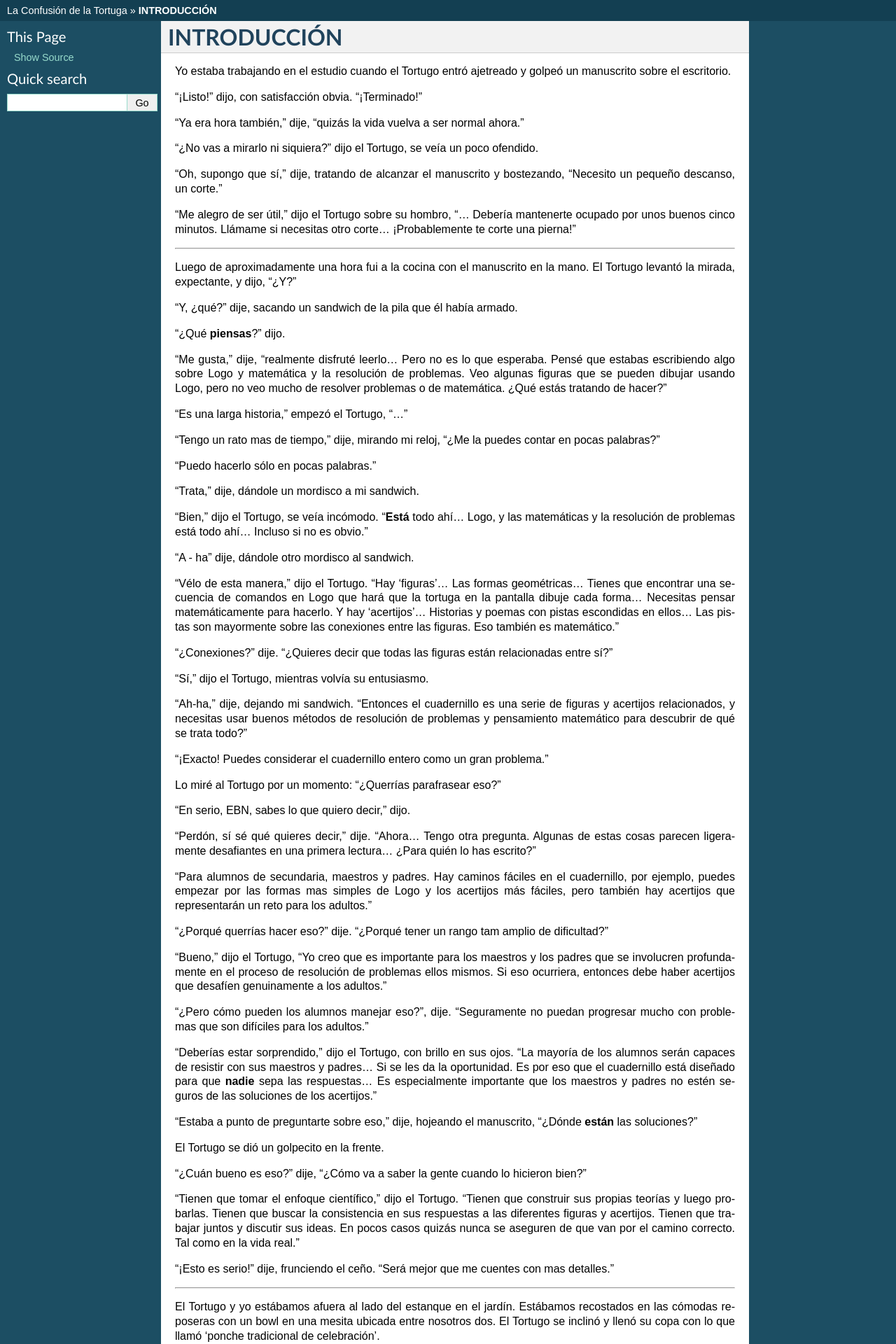
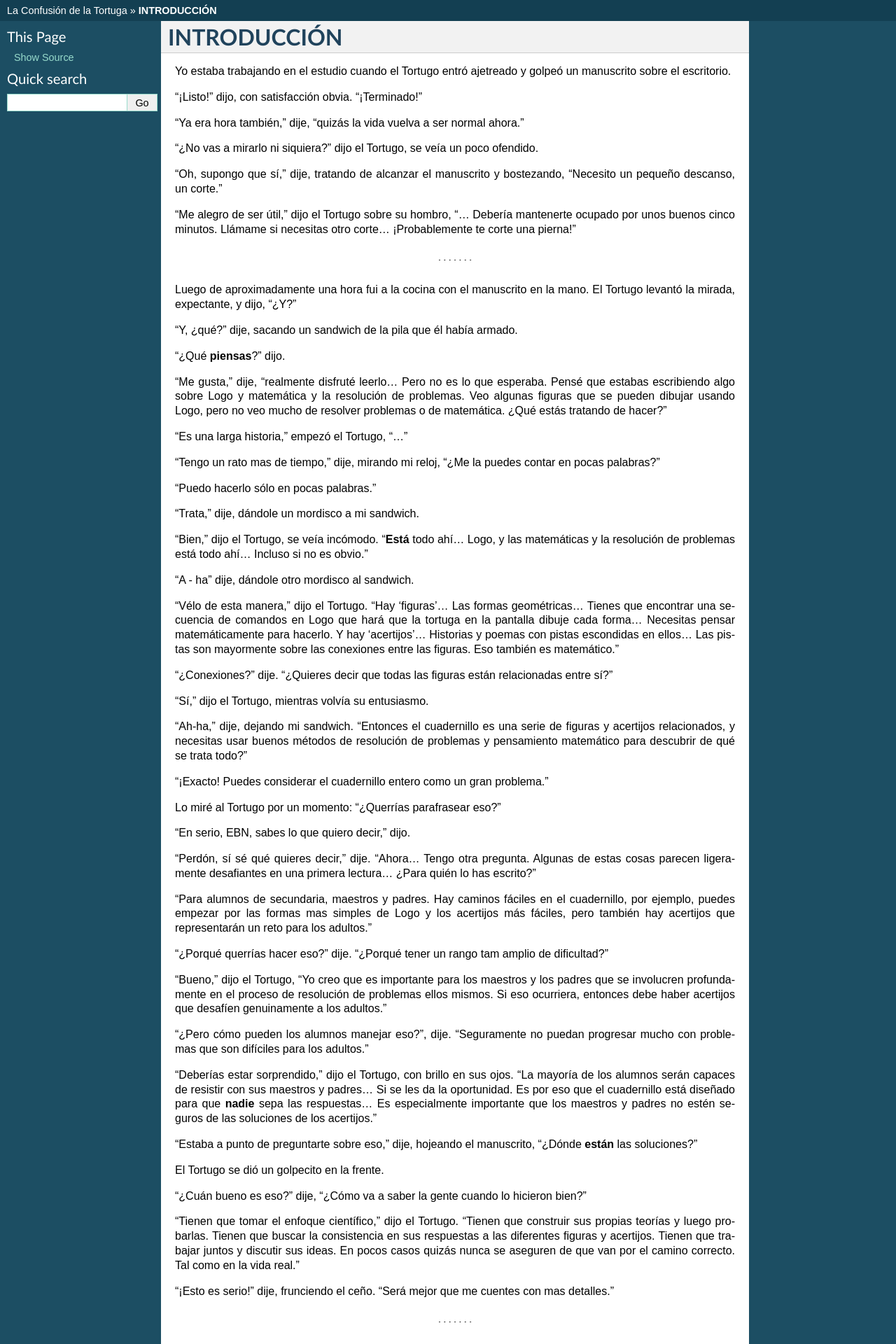
Before and after one commit to humitos/turtle-confusion-es, a Sphinx documentation site: the page built from docs/introduction.rst, in a window 1280 px wide. Shown: the top 1920 px of the page at 70% size. Built offline with Sphinx 7.4.7, drawn with Linux system fonts in a browser that asks for light colours.

Commit message:
Dotted lines in Prologue and Introduction

```diff
--- a/docs/introduction.rst
+++ b/docs/introduction.rst
@@ -13,7 +13,10 @@ Yo estaba trabajando en el estudio cuando el Tortugo entró ajetreado y golpeó
 
 "Me alegro de ser útil," dijo el Tortugo sobre su hombro, "... Debería mantenerte ocupado por unos buenos cinco minutos. Llámame si necesitas otro corte... ¡Probablemente te corte una pierna!"
 
-+++++++
+.. figure:: _static/images/dots.svg
+   :width: 300px
+   :scale: 20%
+   :align: center
 
 Luego de aproximadamente una hora fui a la cocina con el manuscrito en la mano. El Tortugo levantó la mirada, expectante, y dijo, "¿Y?"
 
@@ -71,7 +74,10 @@ El Tortugo se dió un golpecito en la frente.
 
 "¡Esto es serio!" dije, frunciendo el ceño. "Será mejor que me cuentes con mas detalles."
 
-+++++++
+.. figure:: _static/images/dots.svg
+   :width: 300px
+   :scale: 20%
+   :align: center
 
 El Tortugo y yo estábamos afuera al lado del estanque en el jardín. Estábamos recostados en las cómodas reposeras con un bowl en una mesita ubicada entre nosotros dos. El Tortugo se inclinó y llenó su copa con lo que llamó 'ponche tradicional de celebración'.
 
@@ -146,3 +152,8 @@ El Tortugo levantó el bowl vacío de ponche y empezó a cruzar el césped. Lueg
 "Bien," dije, juntando las copas, "quizás lo haga... Pero ¿te importaría probarlo en una de mis clases primero? Me gustaría ver todo esto en acción antes de decidir."
 
 "Me alegro de ayudar," dijo el Tortugo, entrando a la casa.
+
+.. figure:: _static/images/dots.svg
+   :width: 300px
+   :scale: 20%
+   :align: center
--- a/docs/prologue.rst
+++ b/docs/prologue.rst
@@ -21,4 +21,7 @@ Lo ví muy poco por los próximos tres meses; se enfrascó en la biblioteca por
 
 Pero permítanme ahora ocuparme de la narrativa a pleno; mis notas son bastante detalladas cuando se trata de eventos subsiguientes...
 
-+++++++
+.. image:: _static/images/dots.svg
+   :width: 300px
+   :scale: 20%
+   :align: center
```
Also changed, not shown: docs/_static/images/dots.svg (added).
